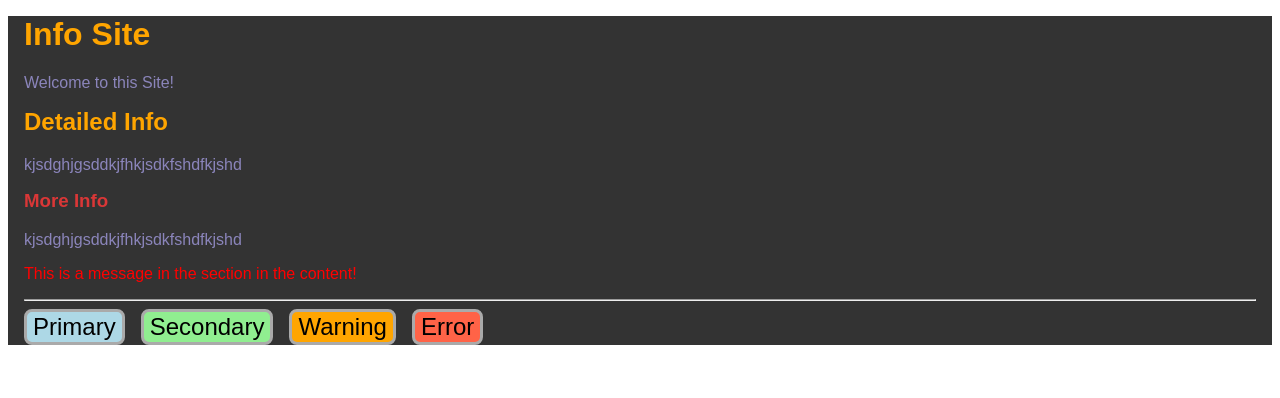
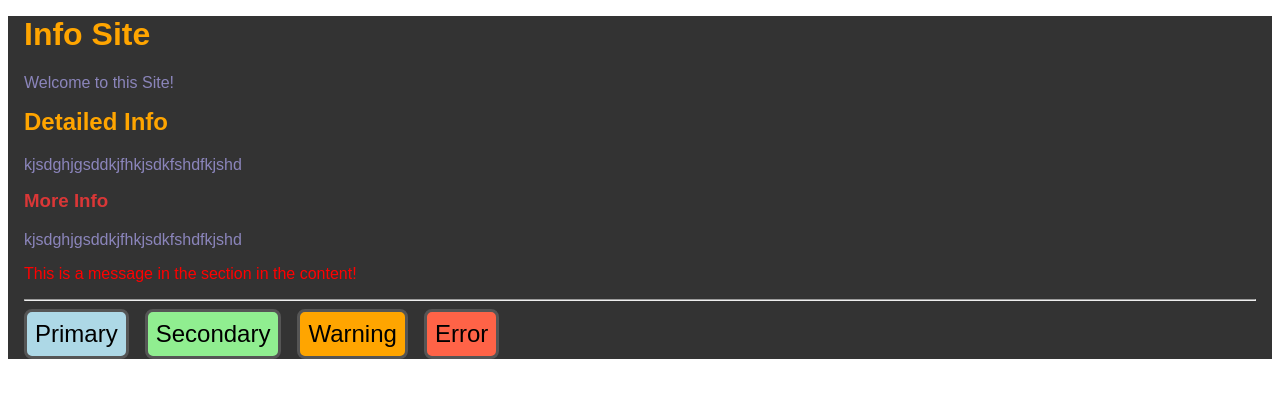
Before and after one commit to Scientific-Research/mk-003-sass-basics, a React (Vite) app: page / in a window 1280 px wide. Shown: the top 398 px of the page. Built offline with nearby package versions, Linux system fonts and the light colour scheme.

Commit message:
border color was changed and padding was added!

```diff
--- a/src/styles/App.scss
+++ b/src/styles/App.scss
@@ -38,7 +38,8 @@ div.App {
       margin-right: 1rem;
       font-size: 1.5rem;
       background-color: $bgcolor;
-      border: 3px solid #aaa;
+      border: 3px solid #555;
+      padding: 0.5rem;
       border-radius: 0.5rem;
     }
 
```
